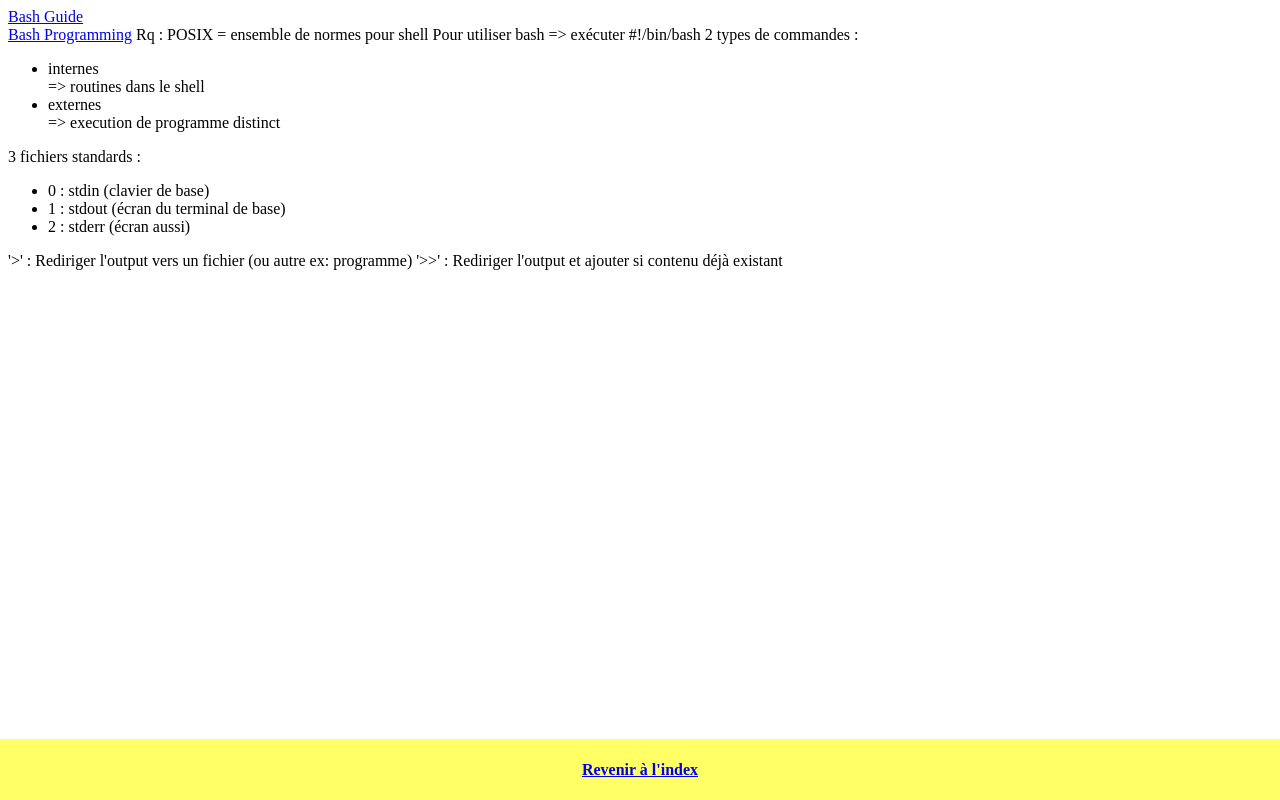
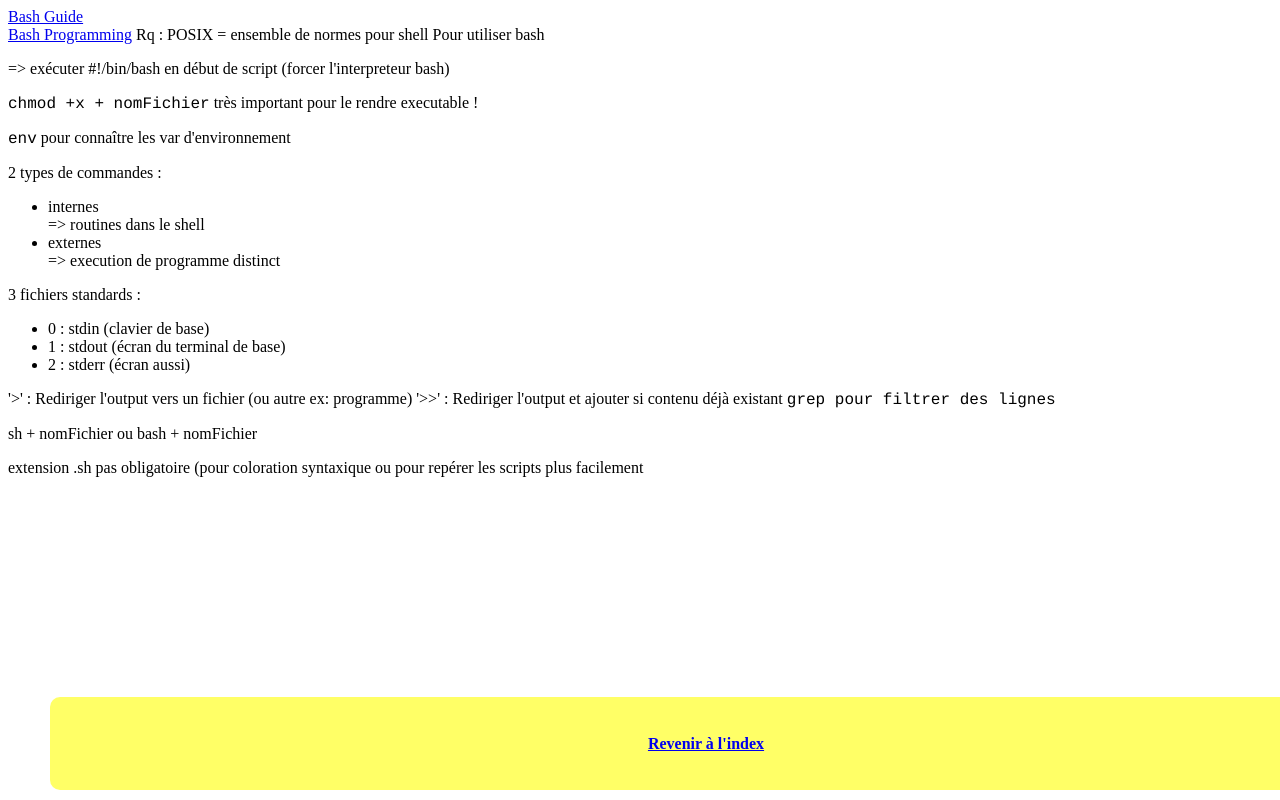
Before and after one commit to phastandco/learn, a website: page src/bash.html in a window 1280 px wide. Drawn offline with Linux system fonts and the light colour scheme.

Commit message:
création bash.html et modif style

```diff
--- a/src/bash.html
+++ b/src/bash.html
@@ -14,13 +14,19 @@
 
     Rq : POSIX = ensemble de normes pour shell
 
-    Pour utiliser bash => exécuter #!/bin/bash
+    Pour utiliser bash
+
+    <p>=> exécuter #!/bin/bash en début de script (forcer l'interpreteur bash)</p>
+
+    <p><span>chmod +x + nomFichier</span> très important pour le rendre executable !</p>
+    <p><span>env</span> pour connaître les var d'environnement </p>
 
     2 types de commandes :
     <ul>
       <li>internes</li>
         => routines dans le shell
       <li>externes</li>
+
         => execution de programme distinct
     </ul>
 
@@ -34,7 +40,10 @@
     '>' : Rediriger l'output vers un fichier (ou autre ex: programme)
     '>>' : Rediriger l'output et ajouter si contenu déjà existant
 
+    <span>grep pour filtrer des lignes </span>
+    <p>sh + nomFichier ou bash + nomFichier</p>
 
+    <p>extension .sh pas obligatoire (pour coloration syntaxique ou pour repérer les scripts plus facilement</p>
   </body>
 
 <footer><h4><a href='./index.html'>Revenir à l'index</a></h4></footer>
--- /dev/null
+++ b/src/ssh.html
@@ -0,0 +1,30 @@
+<!DOCTYPE html>
+
+<html>
+
+  <head>
+      <title>ssh</title>
+      <meta charset='utf-8'/>
+      <link rel='stylesheet' href='style.css'/>
+  </head>
+
+
+
+  <body>
+
+    <h2> SSH basics </h2>
+
+    <p>
+    config file : /etc/ssh/sshd_config :
+
+    <a href='http://www.delafond.org/traducmanfr/man/man5/sshd_config.5.html'>more infos</a>
+    </br>
+    Après une modification: <span>sudo service ssh restart</span>
+    </p>
+
+
+  </body>
+
+  <footer><h4><a href='./index.html'>Revenir à l'index</a></h4></footer>
+
+</html>
--- a/src/style.css
+++ b/src/style.css
@@ -1,8 +1,20 @@
 footer {
 		position : fixed;
-		left : 0;
 		bottom : 0;
+        left : 0;
+        right : 10;
 		width : 100%;
 		text-align : center;
 		background-color : #ffff66;
+        padding : 1em;
+        border-radius : 10px;
+        margin : 0px 50px 10px;
+        box-shadow :
+          100px rgba(0, 0, 0, .5O);
+          100px rgba(0, 0, 0, .5O);
 	}
+
+
+span {
+  font-family : courier;
+  }
```
Also changed, not shown: src/index.html (+3 -1 lines), 3 other files.
